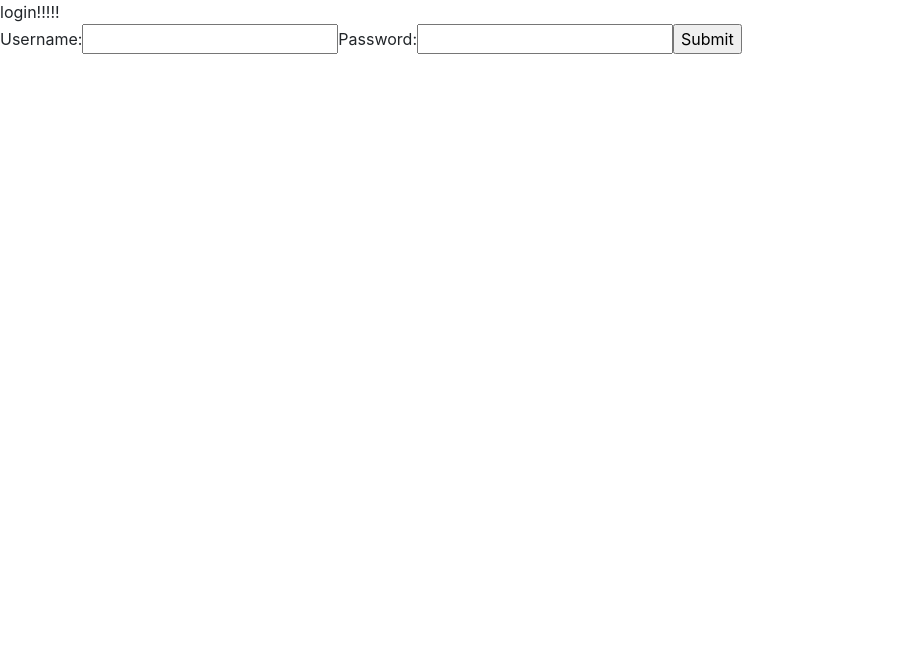
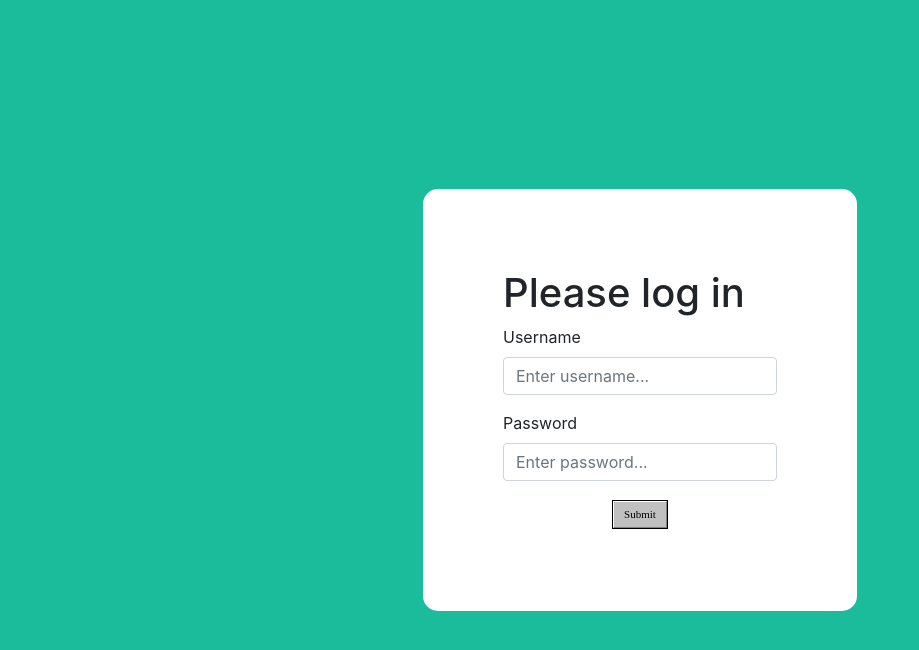
Before and after one commit to kblicharski/iot-project-2019, a React (Create React App) app in the folder client/: page /login in a window 1280 px wide. Shown: the top 650 px of the page, without its empty margins (0-919 px from the left). Built offline with nearby package versions, Linux system fonts and the light colour scheme.

Commit message:
Add styling to login page.

```diff
--- a/client/src/Login.js
+++ b/client/src/Login.js
@@ -1,19 +1,15 @@
-import React from 'react';
+import React from 'react'
+
+import Container from 'react-bootstrap/Container'
+import Row from 'react-bootstrap/Row'
+import Col from 'react-bootstrap/Col'
+import Form from 'react-bootstrap/Form'
+import Button from 'react-bootstrap/Button'
 
 import AuthService from './AuthService'
+import history from './history'
 
-import history from './history';
-
-function Login() {
-  return (
-    <div>
-      login!!!!!
-      <LoginForm />
-    </div>
-  )
-}
-
-class LoginForm extends React.Component {
+class Login extends React.Component {
   constructor(props) {
     super(props)
     this.state = {
@@ -25,52 +21,74 @@ class LoginForm extends React.Component {
     this.Auth = new AuthService()
   }
 
-  componentWillMount(){
-    if(this.Auth.loggedIn())
-      history.replace('/');
+  componentWillMount() {
+    // Redirect to home if already logged in
+    if(this.Auth.loggedIn()) {
+      history.replace('/')
+    }
   }
 
   handleChange(event) {
     this.setState({
       [event.target.name]: event.target.value
-    });
+    })
   }
 
-  handleSubmit (event) {
-    event.preventDefault();
+  handleSubmit(event) {
+    event.preventDefault()
     this.Auth.login(this.state.username, this.state.password)
       .then(res => {
-        history.replace('/');
+        history.replace('/')
       })
       .catch(err => {
-        alert(err);
+        alert(err)
       })
   }
 
   render() {
     return (
-      <form onSubmit={this.handleSubmit}>
-        Username:
-        <input
+      <Container fluid="true"  className="center">
+        <div>
+        <div className="littlebox">
+        <Row>
+          <Col>
+            <h1>Please log in</h1>
+          </Col>
+        </Row>
+        <Row>
+          <Col>
+            <Form onSubmit={this.handleSubmit}>
+              <Form.Group controlId="username">
+                <Form.Label>Username</Form.Label>
+                <Form.Control
                   type="text"
-          name="username"
+                  placeholder="Enter username..."
                   value={this.state.username}
                   onChange={this.handleChange}
+                  name="username"
                 />
-
-        Password:
-        <input
-          type="password"
-          name="password"
+              </Form.Group>
+              <Form.Group controlId="password">
+                <Form.Label>Password</Form.Label>
+                <Form.Control
                   value={this.state.password}
                   onChange={this.handleChange}
+                  type="password"
+                  placeholder="Enter password..."
+                  name="password"
                 />
-        <input type="submit" value="Submit"/>
-    </form>
+              </Form.Group>
+              <button id="special-button" type="submit">
+                Submit
+              </button>
+            </Form>
+          </Col>
+        </Row>
+        </div>
+        </div>
+      </Container>
     )
   }
 }
 
-
-
 export default Login;
--- a/client/src/style.css
+++ b/client/src/style.css
@@ -1,6 +1,46 @@
 /*
 idea: http://kristopolous.github.io/BOOTSTRA.386/index.html
 */
+
+.center{
+  background-color: #1abc9c;
+  position: absolute;
+  height: 100%;
+  width: 100%;
+  display: flex;
+  justify-content: center;
+  align-items: center;
+}
+
+.littlebox {
+  background-color: #fff;
+  border-radius: 15px;
+  padding: 5rem;
+}
+
+.littlebox > form{
+  display: flex;
+  flex-direction: column;
+}
+
+.top-margin {
+  margin-top: 50px;
+}
+
+#special-button {
+  font-family:"MS Sans Serif";
+  font-size:11px;
+  outline:1px solid #000000;
+  background:#C0C0C0;
+  border-width:1px;
+  border-style:solid;
+  border-color:#FFFFFF #808080 #808080 #FFFFFF;
+  padding:4px 10px;
+  margin:20px auto 3px;
+  display:block;
+  position:relative;
+  bottom:0px;
+}
 
 /*
 .button {
@@ -34,5 +74,4 @@ body{
   background: -webkit-linear-gradient(-45deg, #87fffd 0%,#e93cec 100%);
   background: linear-gradient(135deg, #87fffd 0%,#e93cec 100%);
   filter: progid:DXImageTransform.Microsoft.gradient( startColorstr='#87fffd', endColorstr='#e93cec',GradientType=1 );}
-
-  */
+*/
```
Lines whose indentation alone changed are shown as unchanged.
